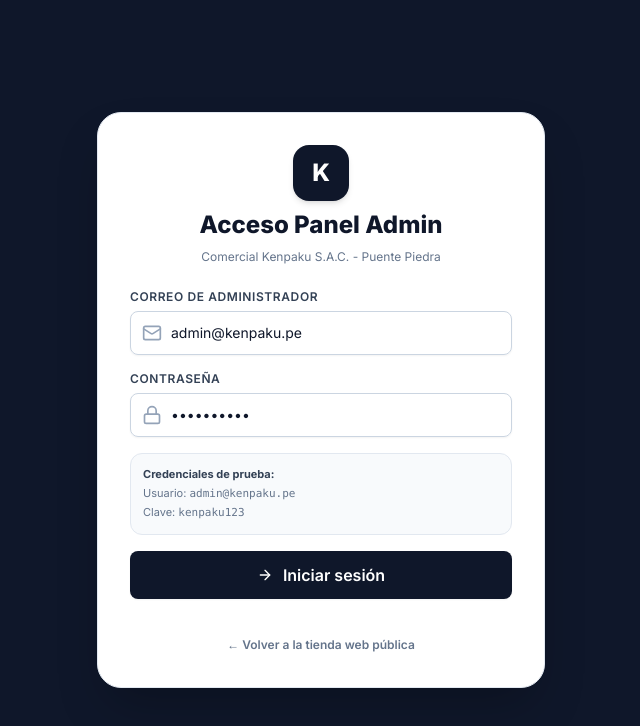
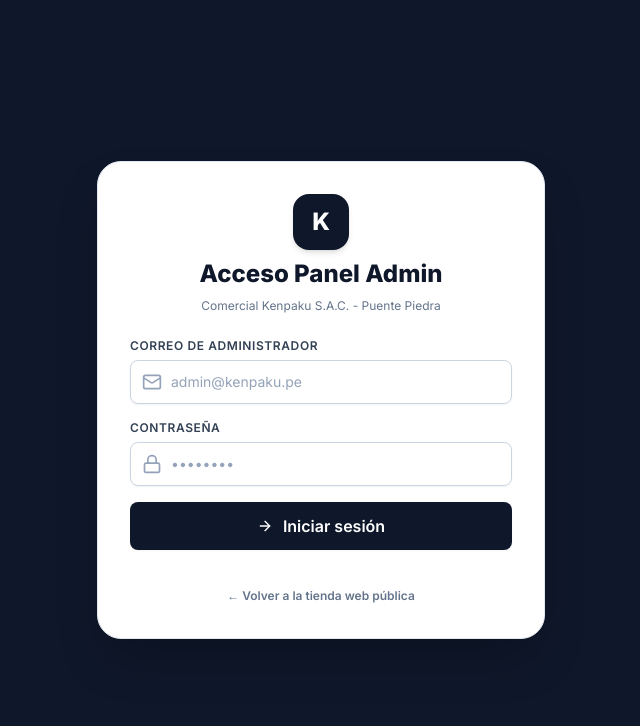
Before and after one commit to TafurPanduroJuan/FrontKenpaku, a React (Vite) app: page /admin/login in a window 1280 px wide. Shown: the top 726 px of the page, without its empty margins (319-959 px from the left). Built offline with nearby package versions, Linux system fonts and the light colour scheme; no server answers.

Commit message:
Quitar credenciales de prueba del login

```diff
--- a/src/pages/admin/Login.jsx
+++ b/src/pages/admin/Login.jsx
@@ -9,8 +9,8 @@ export function Login() {
   const navigate = useNavigate();
   const { isAuthenticated, login, isLoading } = useAuth();
 
-  const [email, setEmail] = useState('admin@kenpaku.pe');
-  const [password, setPassword] = useState('kenpaku123');
+  const [email, setEmail] = useState('');
+  const [password, setPassword] = useState('');
   const [errorMsg, setErrorMsg] = useState(null);
 
   if (isAuthenticated) {
@@ -69,11 +69,6 @@ export function Login() {
             required
           />
 
-          <div className="p-3 bg-slate-50 rounded-xl border border-slate-200 text-[11px] text-slate-500 space-y-0.5">
-            <span className="font-bold text-slate-700 block">Credenciales de prueba:</span>
-            <p>Usuario: <code>admin@kenpaku.pe</code></p>
-            <p>Clave: <code>kenpaku123</code></p>
-          </div>
 
           <Button
             type="submit"
```
